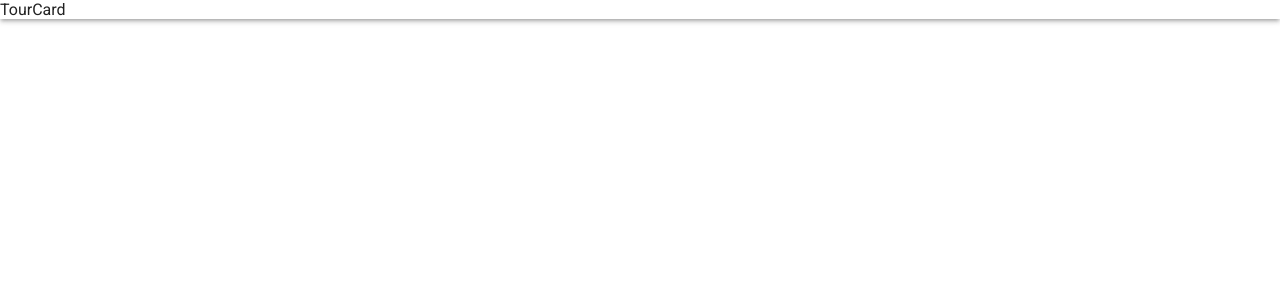
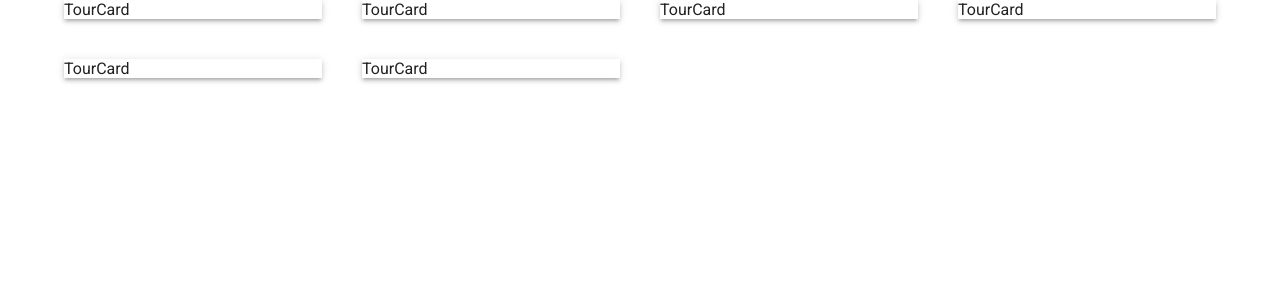
Before and after one commit to serdeliverance/mui-poc, a React (Create React App) app: page / in a window 1280 px wide. Shown: the top 300 px of the page. Built offline with nearby package versions, Linux system fonts and the light colour scheme.

Commit message:
adding layout
Signed-off-by: Sergio Cano <canosergio90@gmail.com>

```diff
--- a/public/index.html
+++ b/public/index.html
@@ -25,6 +25,10 @@
       Learn how to configure a non-root public URL by running `npm run build`.
     -->
     <title>React App</title>
+    <link
+      rel="stylesheet"
+      href="https://fonts.googleapis.com/css?family=Roboto:300,400,500,700&display=swap"
+    />
   </head>
   <body>
     <noscript>You need to enable JavaScript to run this app.</noscript>
--- a/src/App.tsx
+++ b/src/App.tsx
@@ -1,3 +1,4 @@
+import { Container, Grid } from '@mui/material'
 import React from 'react'
 import './App.css'
 import { TourCard } from './components/TourCard'
@@ -5,15 +6,16 @@ import { TourCard } from './components/TourCard'
 function App() {
   return (
     <div className="App">
-      <header>
-        <link
-          rel="stylesheet"
-          href="https://fonts.googleapis.com/css?family=Roboto:300,400,500,700&display=swap"
-        />
-      </header>
-      <body>
-        <TourCard />
-      </body>
+      <Container>
+        <Grid container spacing={5}>
+          <TourCard />
+          <TourCard />
+          <TourCard />
+          <TourCard />
+          <TourCard />
+          <TourCard />
+        </Grid>
+      </Container>
     </div>
   )
 }
--- a/src/components/TourCard.tsx
+++ b/src/components/TourCard.tsx
@@ -1,10 +1,12 @@
-import { Paper } from '@mui/material'
+import { Grid, Paper } from '@mui/material'
 import React from 'react'
 
 export const TourCard = () => {
   return (
-    <Paper elevation={3} square>
-      TourCard
-    </Paper>
+    <Grid item xs={3}>
+      <Paper elevation={3} square>
+        TourCard
+      </Paper>
+    </Grid>
   )
 }
```
